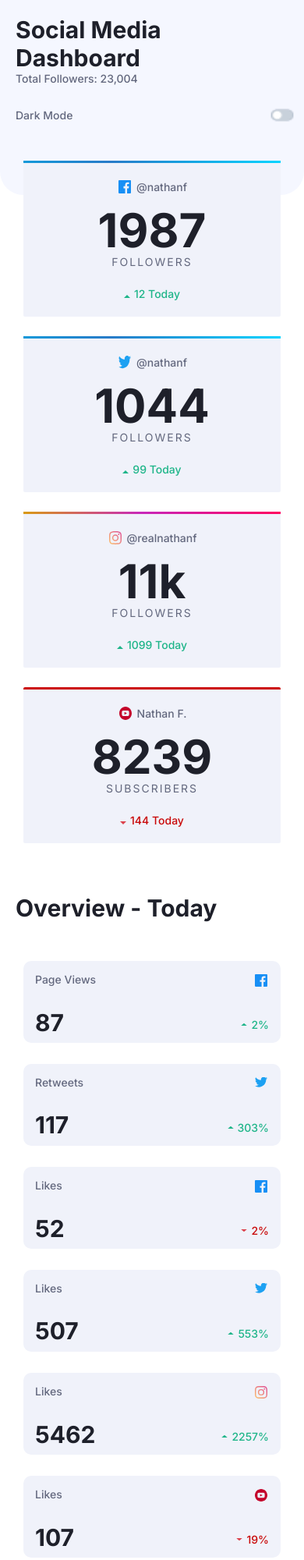
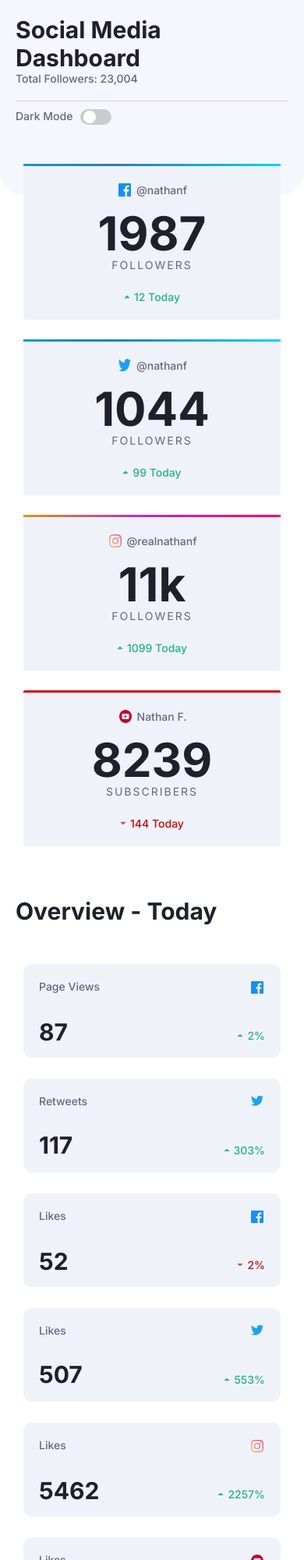
Before and after one commit to Mayacode00/challenge-day12, a plain HTML site: page index.html in a window 390 px wide. Shown: the top 2000 px of the page at 78% size. Drawn offline with Linux system fonts and the light colour scheme.

Commit message:
Add files via upload

```diff
--- a/index.html
+++ b/index.html
@@ -20,50 +20,62 @@
             <p class="total">Total Followers: 23,004</p>
           </div>
           <div class="head dark-modee">
-            <p class="toggle">Dark Mode<img id="off"  src="images/icons8-toggle-off-16.png"></p>
+            <p class="toggle">Dark Mode</p>
+            <label class="switch">
+              <input id="mycheck" type="checkbox" onclick="myfunction()" />
+              <span class="slider round"></span>
+            </label>
           </div>
         </div>
       </div>
       <div class="second-container">
         <div class="box box1">
-          <p class="user">
-            <img class="socials" src="images/icon-facebook.svg" />@nathanf
-          </p>
+          <div class="user">
+            <img class="socials" src="images/icon-facebook.svg" />
+            <p>@nathanf</p>
+          </div>
           <h1>1987</h1>
           <p class="followers">Followers</p>
-          <p class="total-count">
-            <img class="arrow-up" src="images/icon-up.svg" />12 Today
-          </p>
+          <div class="total-count">
+            <img class="arrow" src="images/icon-up.svg" />
+            <p class="green">12 Today</p>
+          </div>
         </div>
         <div class="box box2">
-          <p class="user">
-            <img class="socials" src="images/icon-twitter.svg" />@nathanf
-          </p>
+          <div class="user">
+            <img class="socials" src="images/icon-twitter.svg" />
+            <p>@nathanf</p>
+          </div>
           <h1>1044</h1>
           <p class="followers">Followers</p>
-          <p class="total-count">
-            <img class="arrow-up" src="images/icon-up.svg" />99 Today
-          </p>
+          <div class="total-count">
+            <img class="arrow" src="images/icon-up.svg" />
+            <p class="green">99 Today</p>
+          </div>
         </div>
         <div class="box box3">
-          <p class="user">
-            <img class="socials" src="images/icon-instagram.svg" />@realnathanf
-          </p>
+          <div class="user">
+            <img class="socials" src="images/icon-instagram.svg" />
+            <p>@realnathanf</p>
+          </div>
           <h1>11k</h1>
           <p class="followers">Followers</p>
-          <p class="total-count">
-            <img class="arrow-up" src="images/icon-up.svg" />1099 Today
-          </p>
+          <div class="total-count">
+            <img class="arrow" src="images/icon-up.svg" />
+            <p class="green">1099 Today</p>
+          </div>
         </div>
         <div class="box box4">
-          <p class="user">
-            <img class="socials" src="images/icon-youtube.svg" />Nathan F.
-          </p>
+          <div class="user">
+            <img class="socials" src="images/icon-youtube.svg" />
+            <p>Nathan F.</p>
+          </div>
           <h1>8239</h1>
           <p class="followers">Subscribers</p>
-          <p class="total-count red">
-            <img class="arrow-up" src="images/icon-down.svg" />144 Today
-          </p>
+          <div class="total-count">
+            <img class="arrow" src="images/icon-down.svg" />
+            <p class="red">144 Today</p>
+          </div>
         </div>
       </div>
       <div class="third-container">
@@ -71,89 +83,98 @@
         <div class="last-container">
           <div>
             <div class="boxes">
-              <p class="user2">
-                Page Views
+              <div class="user2">
+                <p>Page Views</p>
                 <img class="socials2" src="images/icon-facebook.svg" />
-              </p>
+              </div>
               <h3>87</h3>
-              <p class="points green">
-                <img class="arrow" src="images/icon-up.svg" />2%
-              </p>
+              <div class="points green">
+                <img class="arrow" src="images/icon-up.svg" />
+                <p class="green">2%</p>
+              </div>
             </div>
             <div class="boxes">
-              <p class="user2">
-                Retweets<img class="socials2" src="images/icon-twitter.svg" />
-              </p>
+              <div class="user2">
+                <p>Retweets</p>
+                <img class="socials2" src="images/icon-twitter.svg" />
+              </div>
               <h3>117</h3>
-              <p class="points green">
-                <img class="arrow" src="images/icon-up.svg" />303%
-              </p>
+              <div class="points green">
+                <img class="arrow" src="images/icon-up.svg" />
+                <p class="green">303%</p>
+              </div>
             </div>
           </div>
           <div>
             <div class="boxes">
-              <p class="user2">
-                Likes <img class="socials2" src="images/icon-facebook.svg" />
-              </p>
+              <div class="user2">
+                <p>Likes</p>
+                <img class="socials2" src="images/icon-facebook.svg" />
+              </div>
               <h3>52</h3>
-              <p class="points red">
-                <img class="arrow" src="images/icon-down.svg" />2%
-              </p>
+              <div class="points red">
+                <img class="arrow" src="images/icon-down.svg" />
+                <p class="red">2%</p>
+              </div>
             </div>
             <div class="boxes">
-              <p class="user2">
-                Likes<img class="socials2" src="images/icon-twitter.svg" />
-              </p>
+              <div class="user2">
+                <p>Likes</p>
+                <img class="socials2" src="images/icon-twitter.svg" />
+              </div>
               <h3>507</h3>
-              <p class="points green">
-                <img class="arrow" src="images/icon-up.svg" />553%
-              </p>
+              <div class="points green">
+                <img class="arrow" src="images/icon-up.svg" />
+                <p class="green">553%</p>
+              </div>
             </div>
           </div>
           <div>
             <div class="boxes">
-              <p class="user2">
-                Likes<img class="socials2" src="images/icon-instagram.svg" />
-              </p>
+              <div class="user2">
+                <p>Likes</p>
+                <img class="socials2" src="images/icon-instagram.svg" />
+              </div>
               <h3>5462</h3>
-              <p class="points green">
-                <img class="arrow" src="images/icon-up.svg" />2257%
-              </p>
+              <div class="points green">
+                <img class="arrow" src="images/icon-up.svg" />
+                <p class="green">2257%</p>
+              </div>
             </div>
             <div class="boxes">
-              <p class="user2">
-                Likes<img class="socials2" src="images/icon-youtube.svg" />
-              </p>
+              <div class="user2">
+                <p>Likes</p>
+                <img class="socials2" src="images/icon-youtube.svg" />
+              </div>
               <h3>107</h3>
-              <p class="points red">
-                <img class="arrow" src="images/icon-down.svg" />19%
-              </p>
+              <div class="points red">
+                <img class="arrow" src="images/icon-down.svg" />
+                <p class="red">19%</p>
+              </div>
             </div>
           </div>
           <div>
             <div class="boxes">
-              <p class="user2">
-                Profile Views<img
-                  class="socials2"
-                  src="images/icon-instagram.svg"
-                />
-              </p>
+              <div class="user2">
+                <p>Profile Views</p>
+                <img class="socials2" src="images/icon-instagram.svg" />
+              </div>
               <h3>52k</h3>
-              <p class="points green">
-                <img class="arrow" src="images/icon-up.svg" />1375%
-              </p>
+              <div class="points green">
+                <img class="arrow" src="images/icon-up.svg" />
+                <p class="green">1375%</p>
+              </div>
             </div>
             <div class="boxes">
-              <p class="user2">
-                Total Views<img
-                  class="socials2"
-                  src="images/icon-youtube.svg"
-                />
-              </p>
+              <div class="user2">
+                <p>Total Views</p>
+                <img class="socials2" src="images/icon-youtube.svg" />
+              </div>
               <h3>1407</h3>
-              <p class="points red">
-                <img class="arrow" src="images/icon-down.svg" />12%
-              </p>
+              <div class="points red">
+                <img class="arrow" src="images/icon-down.svg" />
+                <p class="red">12%</p>
+              </div>
             </div>
           </div>
         </div>
@@ -161,14 +182,9 @@
     </main>
   </body>
   <script>
-    var off = document.getElementById("off");
-    off.onclick=function(){
+    var off = document.getElementById("mycheck");
+    off.onclick = function () {
       document.body.classList.toggle("dark-theme");
-      if(document.body.classList.toggle(dark-theme)){
-        off.src = "images/icons8-toggle-on-16 (1).png";
-      }else{
-        off.src = src="images/icons8-toggle-off-16.png";
-      }
-    }
+    };
   </script>
 </html>
--- a/style.css
+++ b/style.css
@@ -44,13 +44,79 @@ h2 {
 .head {
   margin-top: 20px;
 }
+.toggle {
+  margin-right: 10px;
+}
 .dark-modee {
   padding-top: 10px;
+  display: flex;
 }
-#off {
-  margin-left: 20px;
-  transform: scale(1.8, 1.5);
+.switch {
+  position: relative;
+  display: inline-block;
+  width: 40px;
+  height: 20px;
+}
+
+/* Hide default HTML checkbox */
+.switch input {
+  opacity: 0;
+  width: 0;
+  height: 0;
+}
+
+/* The slider */
+.slider {
+  position: absolute;
   cursor: pointer;
+  top: 0;
+  left: 0;
+  right: 0;
+  bottom: 0;
+  background-color: #ccc;
+  -webkit-transition: 0.4s;
+  transition: 0.4s;
+}
+
+.slider:before {
+  position: absolute;
+  content: "";
+  height: 16px;
+  width: 16px;
+  left: 4px;
+  bottom: 2px;
+  background-color: white;
+  -webkit-transition: 0.4s;
+  transition: 0.4s;
+}
+
+input:checked + .slider {
+  background: rgb(20, 217, 149);
+  background: linear-gradient(
+    90deg,
+    rgba(20, 217, 149, 1) 0%,
+    rgba(40, 200, 139, 1) 46%,
+    rgba(0, 255, 235, 1) 100%
+  );
+}
+
+input:focus + .slider {
+  box-shadow: 0 0 1px #109267;
+}
+
+input:checked + .slider:before {
+  -webkit-transform: translateX(16px);
+  -ms-transform: translateX(16px);
+  transform: translateX(16px);
+}
+
+/* Rounded sliders */
+.slider.round {
+  border-radius: 34px;
+}
+
+.slider.round:before {
+  border-radius: 50%;
 }
 .second-container {
   display: flex;
@@ -109,6 +175,8 @@ h1 {
   margin-top: -15px;
 }
 .total-count {
+  display: flex;
+  justify-content: center;
   margin-top: 20px;
   color: #1eb589;
 }
@@ -125,9 +193,6 @@ h1 {
 .user {
   display: flex;
   justify-content: center;
-}
-.arrow-up {
-  margin-right: 5px;
 }
 .third-container {
   margin: -10px 150px;
@@ -171,6 +236,7 @@ h3 {
 main {
   cursor: default;
 }
+
 @media screen and (max-width: 1300px) {
   body {
     overflow-x: hidden;
@@ -191,65 +257,69 @@ main {
     margin-top: 30px;
   }
 }
-@media screen and (max-width: 1024px){
-  .first-container{
+@media screen and (max-width: 1024px) {
+  .first-container {
     margin: 0 50px;
   }
-  .second-container{
+  .second-container {
     flex-direction: column;
     align-items: center;
     margin: 50px;
   }
-  .box{
+  .box {
     width: 400px;
     margin-bottom: 30px;
   }
-  .third-container{
+  .third-container {
     margin: -10px 50px;
   }
-  .last-container{
+  .last-container {
     flex-direction: column;
     align-items: center;
   }
-  .boxes{
+  .boxes {
     width: 400px;
+    height: 120px;
+    padding: 20px;
   }
 }
-@media screen and (max-width: 500px){
-  main{
+@media screen and (max-width: 500px) {
+  main {
     justify-content: center;
     height: 250px;
     border: 0 0 5px 5px;
   }
-  .first-container{
+  .first-container {
     flex-direction: column;
     margin: 0 20px;
   }
-  .second-container{
+  .second-container {
     flex-direction: column;
     align-items: center;
     margin: 50px 10px;
   }
-  .box{
-     width: 330px;
-     margin-bottom: 25px;
+  .box {
+    width: 330px;
+    margin-bottom: 25px;
   }
-  .third-container{
+  .third-container {
     margin: -10px 20px;
   }
-  .last-container{
+  .last-container {
     flex-direction: column;
     align-items: center;
     padding-bottom: 30px;
   }
-  .boxes{
+  .boxes {
     width: 330px;
+    height: 120px;
+    padding: 20px;
     margin-bottom: -3px;
   }
-  #off{
-    margin-left: 0;
+  .dark-modee{
+    border-top: .3px solid #d6d6d6;
   }
-  .toggle{
+  .toggle {
     display: flex;
     justify-content: space-between;
   }
```
